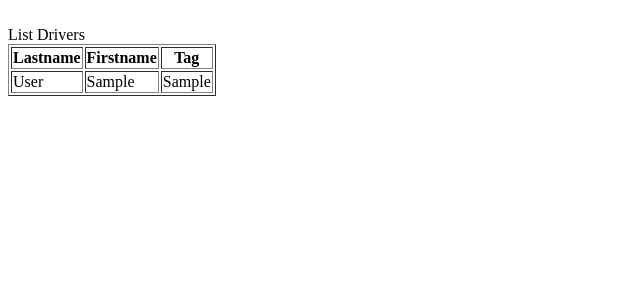
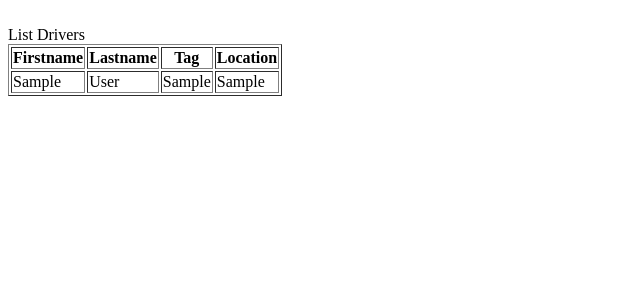
Before and after one commit to parara/00Mesin, a PHP site: page /praktek/show.php in a window 1280 px wide. Shown: the top 300 px of the page, without its empty margins (0-640 px from the left). Run offline with PHP 8.4, Linux system fonts and the light colour scheme; tables that the repository leaves empty or names only in its code hold one stand-in row (values such as "Sample post").

Commit message:
show data

```diff
--- a/praktek/show.php
+++ b/praktek/show.php
@@ -13,18 +13,26 @@ if (mysqli_connect_errno()) {
 // SELECT lastname, firstname, tag
 // FROM drivers, vehicles
 // WHERE drivers.location = vehicles.location
-$result = mysqli_query($con,"SELECT lastname, firstname,tag FROM drivers, vehicles WHERE drivers.location = vehicles.location");
+
+// SELECT lastname, firstname, driver.city, tag
+// FROM drivers, vehicles
+// WHERE drivers.location = vehicles.location (+)
+
+// SELECT drivers.firstname, drivers.lastname, drivers.tag FROM drivers INNER JOIN vehicles ON drivers.location = vehicles.location;
+$result = mysqli_query($con,"SELECT drivers.firstname, drivers.lastname, vehicles.tag, drivers.location FROM drivers INNER JOIN vehicles ON drivers.location = vehicles.location");
 echo "<table border='1'>
 <tr>
+<th>Firstname</th>
 <th>Lastname</th>
-<th>Firstname</th>
 <th>Tag</th>
+<th>Location</th>
 </tr>";
 while($row = mysqli_fetch_array($result)) {
   echo "<tr>";
+  echo "<td>" . $row['firstname'] . "</td>";
   echo "<td>" . $row['lastname'] . "</td>";
-  echo "<td>" . $row['firstname'] . "</td>";
   echo "<td>" . $row['tag'] . "</td>";
+  echo "<td>" . $row['location'] . "</td>";
   echo "</tr>";
 }
 echo "</table>";
```
